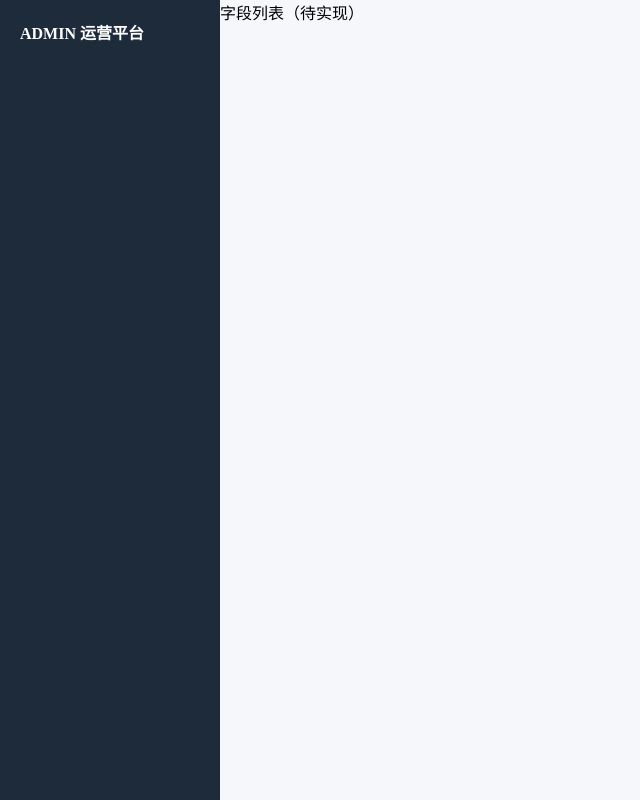
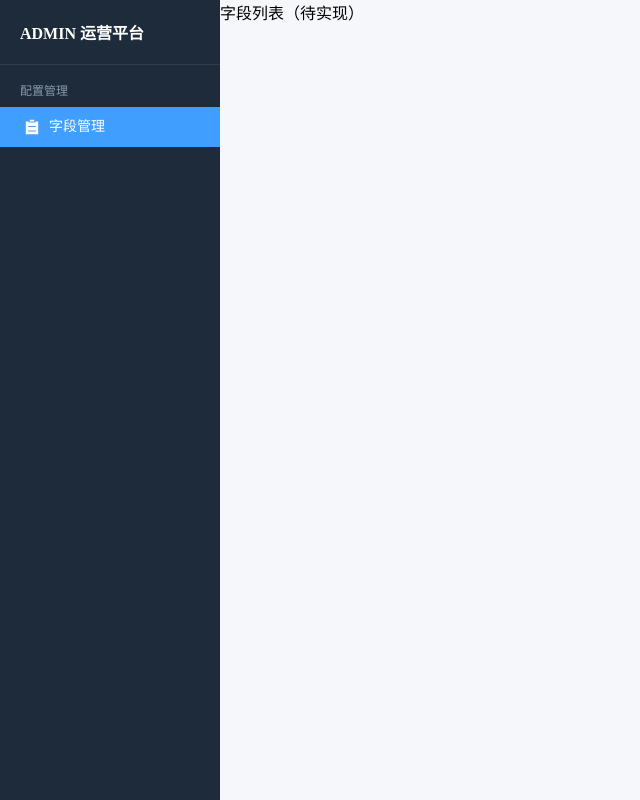
Before and after one commit to yqihe/NPC-AI-Behavior-System-Admin, a Vue app in the folder frontend/: page /fields in a window 1280 px wide. Shown: the whole page, without its empty margins (0-640 px from the left). Built offline with nearby package versions, Linux system fonts and the light colour scheme.

Commit message:
feat(frontend): T3 AppLayout 侧边栏组件（深色主题 + 分组菜单 + 路由高亮）
Co-Authored-By: Claude Opus 4.6 (1M context) <noreply@anthropic.com>

```diff
--- a/frontend/src/components/AppLayout.vue
+++ b/frontend/src/components/AppLayout.vue
@@ -1,18 +1,90 @@
 <template>
   <el-container style="height: 100vh">
-    <el-aside width="220px" style="background: #1D2B3A">
-      <div style="padding: 20px; color: #fff; font-size: 16px; font-weight: 600">
+    <el-aside width="220px" class="sidebar">
+      <div class="sidebar-logo" @click="$router.push('/')">
         ADMIN 运营平台
       </div>
+      <div class="sidebar-sep"></div>
+      <el-menu
+        :default-active="activeMenu"
+        background-color="#1D2B3A"
+        text-color="#bfcbd9"
+        active-text-color="#409EFF"
+        router
+      >
+        <el-menu-item-group>
+          <template #title>
+            <span class="menu-group-title">配置管理</span>
+          </template>
+          <el-menu-item index="/fields">
+            <el-icon><component :is="iconList" /></el-icon>
+            <span>字段管理</span>
+          </el-menu-item>
+        </el-menu-item-group>
+      </el-menu>
     </el-aside>
-    <el-main style="padding: 0; background: #F5F7FA">
+    <el-main style="padding: 0; background: #F5F7FA; overflow: hidden">
       <router-view :key="route.fullPath" />
     </el-main>
   </el-container>
 </template>
 
 <script setup>
+import { computed, h } from 'vue'
 import { useRoute } from 'vue-router'
+import { List } from '@element-plus/icons-vue'
 
 const route = useRoute()
+
+const iconList = List
+
+const activeMenu = computed(() => {
+  if (route.path === '/') return '/fields'
+  const parts = route.path.split('/')
+  return '/' + (parts[1] || '')
+})
 </script>
+
+<style scoped>
+.sidebar {
+  background: #1D2B3A;
+  overflow-y: auto;
+}
+
+.sidebar-logo {
+  padding: 20px;
+  color: #fff;
+  font-size: 16px;
+  font-weight: 600;
+  cursor: pointer;
+}
+
+.sidebar-sep {
+  height: 1px;
+  background: #2D3D4F;
+  margin: 0;
+}
+
+.menu-group-title {
+  color: #8a9bae;
+  font-size: 12px;
+}
+
+:deep(.el-menu) {
+  border-right: none;
+}
+
+:deep(.el-menu-item-group__title) {
+  padding: 16px 20px 8px 20px;
+}
+
+:deep(.el-menu-item) {
+  height: 40px;
+  line-height: 40px;
+}
+
+:deep(.el-menu-item.is-active) {
+  background-color: #409EFF !important;
+  color: #fff !important;
+}
+</style>
```
Also changed, not shown: 1 other file (tests, documents, lock files or other folders).
